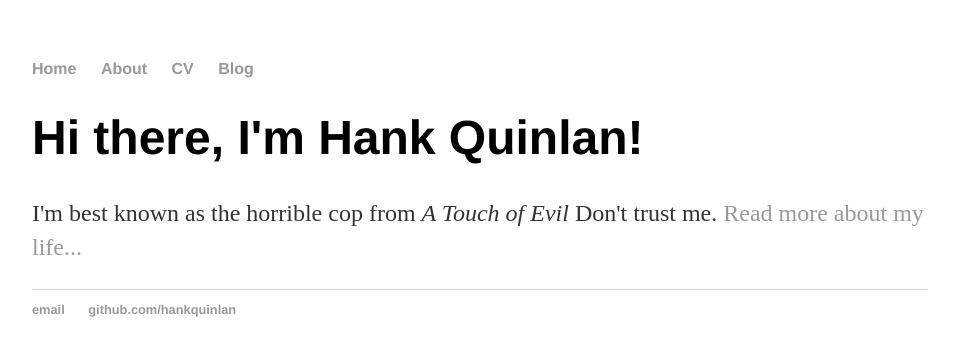
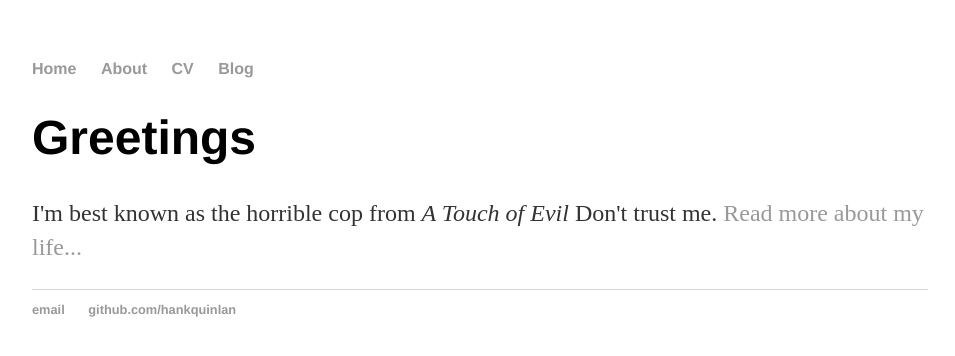
Before and after one commit to ramrek/ramrek.github.io, a Jekyll site: the page built from index.html, in a window 1280 px wide. Shown: the top 356 px of the page, without its empty margins (160-1115 px from the left). Built offline with Jekyll 4.4.1, drawn with Linux system fonts in a browser that asks for light colours.

Commit message:
Update index.html

```diff
--- a/index.html
+++ b/index.html
@@ -1,8 +1,8 @@
 ---
 layout: default
-title: Hank Quinlan, Horrible Cop
+title: RAM REK
 ---
 <div class="blurb">
-	<h1>Hi there, I'm Hank Quinlan!</h1>
+	<h1>Greetings</h1>
 	<p>I'm best known as the horrible cop from <em>A Touch of Evil</em> Don't trust me. <a href="/about">Read more about my life...</a></p>
 </div><!-- /.blurb -->
```
